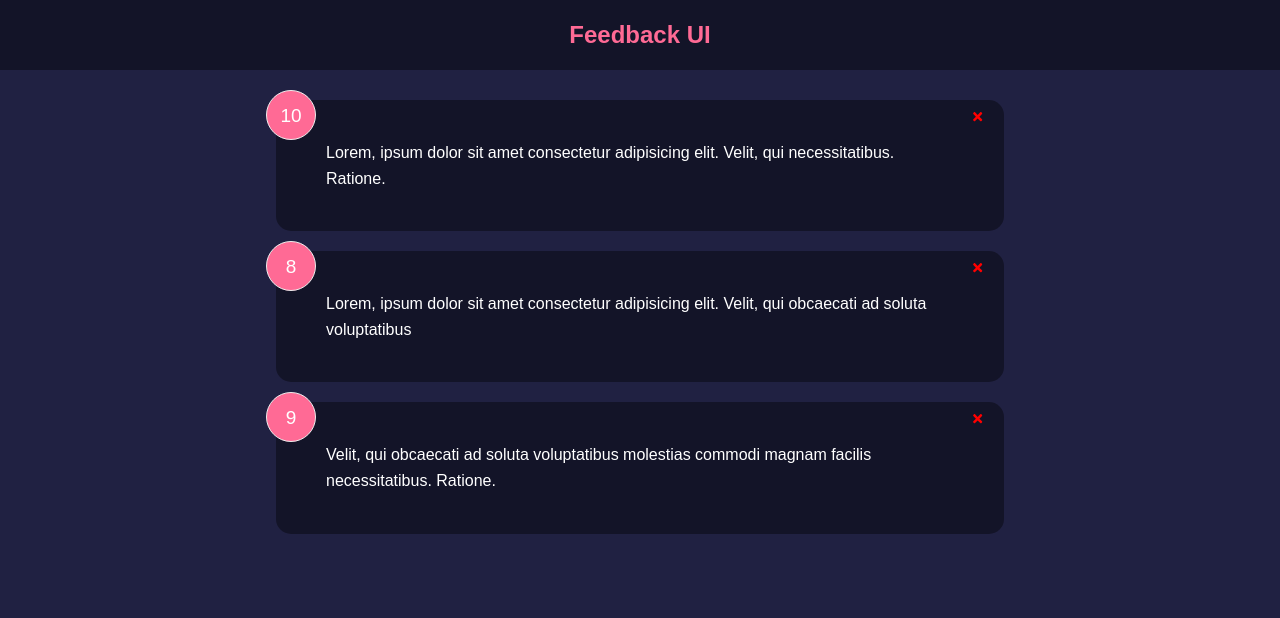
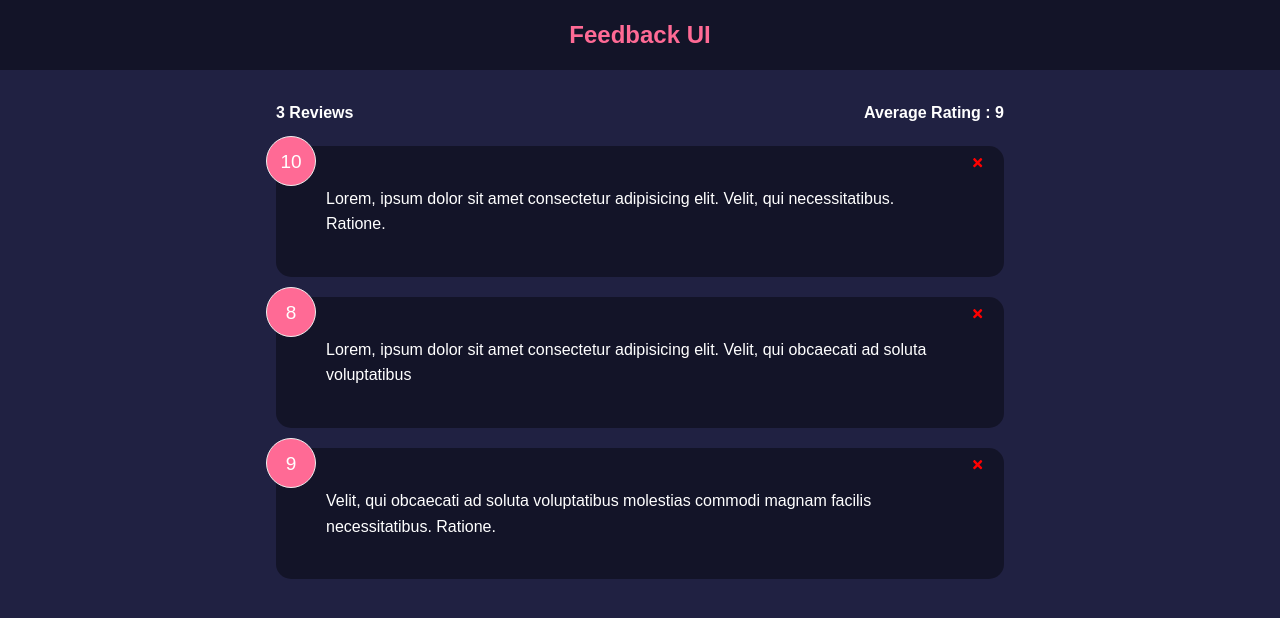
Before and after one commit to ReaganDev/feedback-app, a React (Create React App) app: page / in a window 1280 px wide. Shown: the top 618 px of the page. Built offline with nearby package versions, Linux system fonts and the light colour scheme.

Commit message:
feedback stats component and reactivity

```diff
--- a/src/App.js
+++ b/src/App.js
@@ -1,5 +1,6 @@
 import Header from './components/Header'
 import FeedbackList from './components/FeedbackList'
+import FeedbackStats from './components/FeedbackStats'
 import { useState } from 'react'
 import FeedbackData from './data/FeedbackData'
 
@@ -13,7 +14,8 @@
 	return (
 		<>
 			<Header />
-			<div className='container'>
+      <div className='container'>
+        <FeedbackStats feedback={feedback} />
 				<FeedbackList feedback={feedback} handleDelete={handleDelete} />
 			</div>
 		</>
--- /dev/null
+++ b/src/components/FeedbackStats.jsx
@@ -0,0 +1,23 @@
+import Proptypes from 'prop-types'
+
+const FeedbackStats = ({ feedback }) => {
+	// calculate average rating
+	let average =
+		feedback.reduce((acc, cur) => {
+			return acc + cur.rating
+		}, 0) / feedback.length
+
+	average = average.toFixed(1).replace(/[.,]0$/, '')
+	return (
+		<div className='feedback-stats'>
+			<h4>{feedback.length} Reviews</h4>
+			<h4>Average Rating : {isNaN(average) ? 0 : average}</h4>
+		</div>
+	)
+}
+
+FeedbackStats.propTypes = {
+    feedback : Proptypes.array.isRequired
+}
+
+export default FeedbackStats
```
